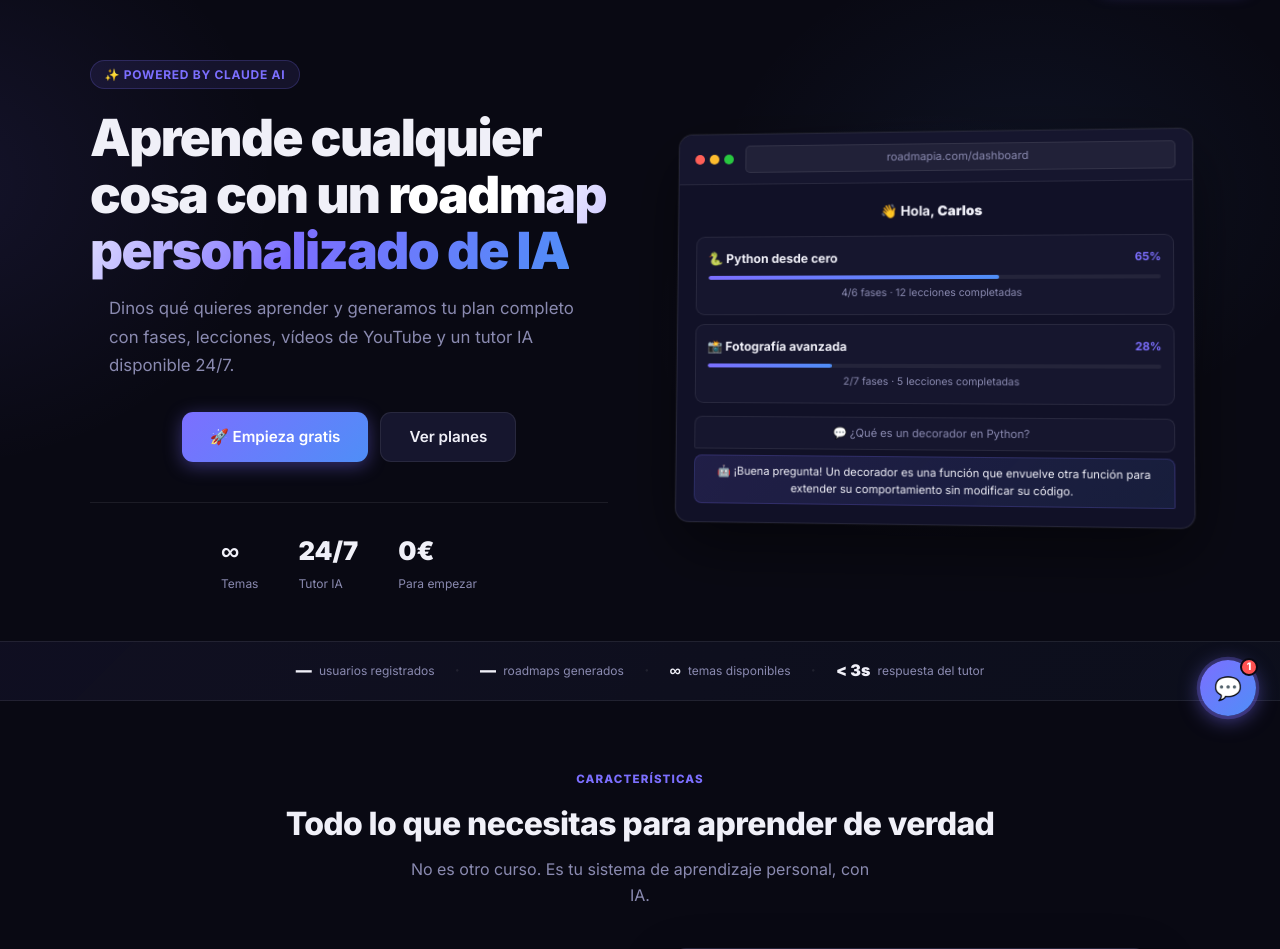
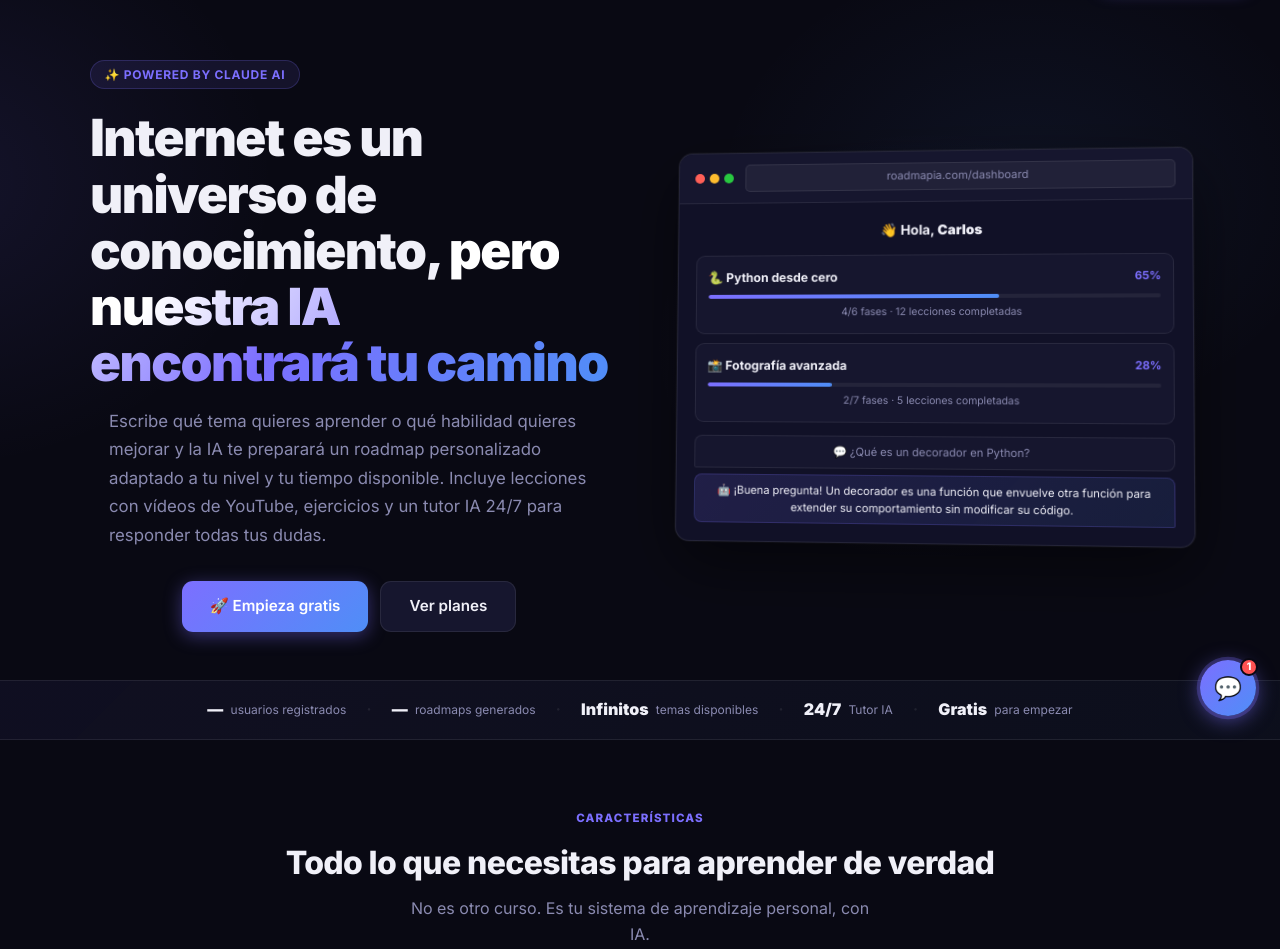
Before and after one commit to roadmapia/roadmapia, a Python web app: template templates/index.html in a window 1280 px wide. Shown: the part 60-1009 px from the top of the page. Run offline with Jinja, Linux system fonts and the light colour scheme; the template is opened without the code that fills it, so the values that code supplies are empty; style sheets or scripts are compiled from the project's sources.

Commit message:
feat: hero section actualizado con nuevo copy + stats banner 5 pills
- H1: nuevo mensaje 'Internet es un universo...'
- Descripción: copy completo con roadmap, lecciones, tutor 24/7
- Eliminado bloque hero-numbers (temas/tutor/empezar)
- Stats banner: 5 pills (usuarios, roadmaps, Infinitos, 24/7, Gratis)

Co-Authored-By: Claude Sonnet 4.6 <noreply@anthropic.com>

```diff
--- a/templates/index.html
+++ b/templates/index.html
@@ -1,5 +1,5 @@
 {% extends "base.html" %}
-{% block title %}RoadmapIA — Aprende cualquier cosa con inteligencia artificial{% endblock %}
+{% block title %}RoadmapIA — Tu camino de aprendizaje personalizado con IA{% endblock %}
 {% block content %}
 
 <!-- HERO -->
@@ -7,16 +7,11 @@
   <div class="hero-2col">
     <div class="hero-text reveal">
       <div class="hero-chip">✨ Powered by Claude AI</div>
-      <h1>Aprende cualquier cosa con un <em>roadmap personalizado de IA</em></h1>
-      <p>Dinos qué quieres aprender y generamos tu plan completo con fases, lecciones, vídeos de YouTube y un tutor IA disponible 24/7.</p>
+      <h1>Internet es un universo de conocimiento, <em>pero nuestra IA encontrará tu camino</em></h1>
+      <p>Escribe qué tema quieres aprender o qué habilidad quieres mejorar y la IA te preparará un roadmap personalizado adaptado a tu nivel y tu tiempo disponible. Incluye lecciones con vídeos de YouTube, ejercicios y un tutor IA 24/7 para responder todas tus dudas.</p>
       <div class="hero-btns">
         <a href="/auth/register" class="btn btn-primary btn-lg">🚀 Empieza gratis</a>
         <a href="/pricing" class="btn btn-secondary btn-lg">Ver planes</a>
-      </div>
-      <div class="hero-numbers">
-        <div><div class="num">∞</div><div class="lbl">Temas</div></div>
-        <div><div class="num">24/7</div><div class="lbl">Tutor IA</div></div>
-        <div><div class="num">0€</div><div class="lbl">Para empezar</div></div>
       </div>
     </div>
     <div class="hero-visual reveal reveal-delay">
@@ -69,13 +64,18 @@
     </div>
     <div class="stat-pill-sep">·</div>
     <div class="stat-pill">
-      <span class="stat-pill-num">∞</span>
+      <span class="stat-pill-num">Infinitos</span>
       <span class="stat-pill-lbl">temas disponibles</span>
     </div>
     <div class="stat-pill-sep">·</div>
     <div class="stat-pill">
-      <span class="stat-pill-num">< 3s</span>
-      <span class="stat-pill-lbl">respuesta del tutor</span>
+      <span class="stat-pill-num">24/7</span>
+      <span class="stat-pill-lbl">Tutor IA</span>
+    </div>
+    <div class="stat-pill-sep">·</div>
+    <div class="stat-pill">
+      <span class="stat-pill-num">Gratis</span>
+      <span class="stat-pill-lbl">para empezar</span>
     </div>
   </div>
 </div>
```
Also changed, not shown: 1 other file.
